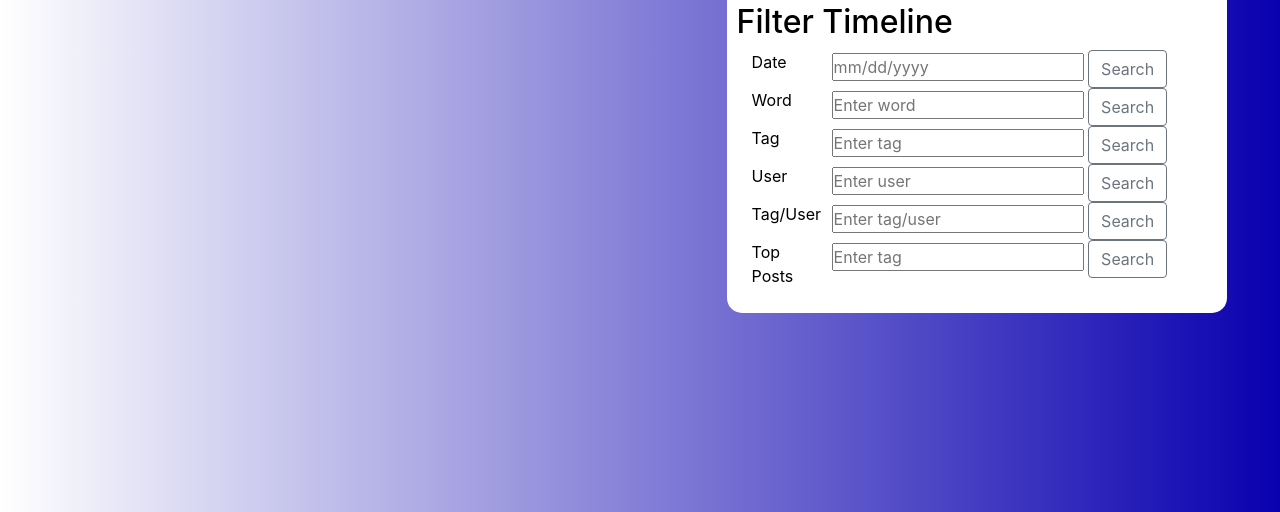
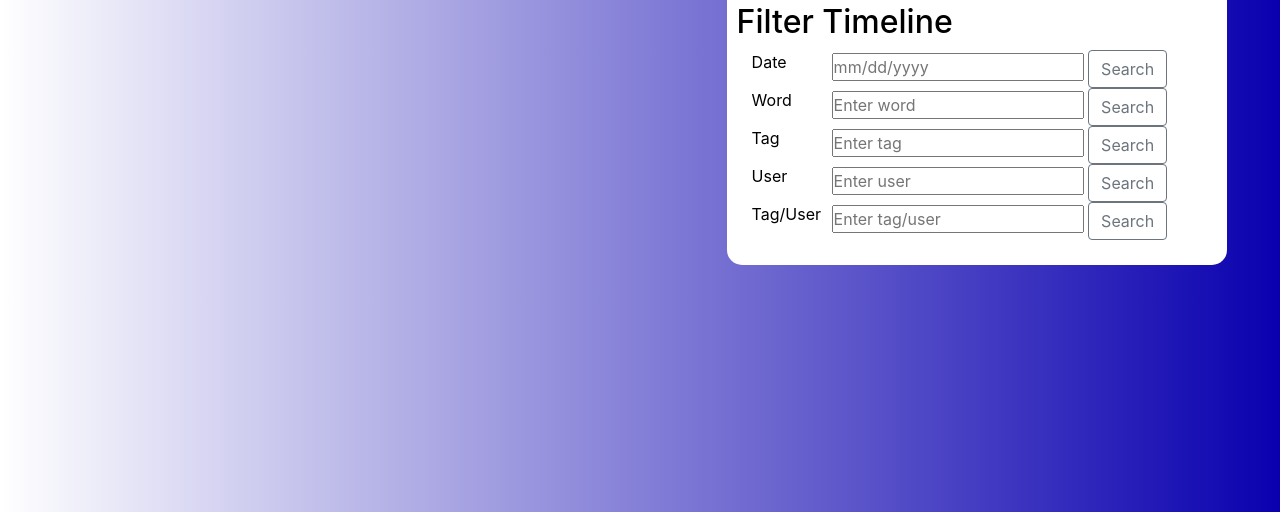
Before and after one commit to karagenit/twistter, a Django app: template templates/login/mainpage.html in a window 1280 px wide. Shown: the part 206-718 px from the top of the page. Run offline with Django 3.2, Linux system fonts and the light colour scheme; the template is opened without the code that fills it, so the values that code supplies are empty; some libraries are stand-ins or nearby versions.

Commit message:
Got rid of "Top Posts"

```diff
--- a/templates/login/mainpage.html
+++ b/templates/login/mainpage.html
@@ -241,18 +241,6 @@
                     </form>
                 </div>
             </div>
-            <div class="row justify-content-md-center">
-                <div class="col col-lg-2">
-                    Top Posts
-                </div>
-                <div class="col">
-                    <form method="get" action="/search/results">{% csrf_token %}
-                        <input type="text" name="top_tag_search" placeholder="Enter tag" pattern="[a-zA-Z0-9]+">
-                        <button class="btn btn-outline-secondary" name="word_search_update" type='submit'>Search
-                        </button>
-                    </form>
-                </div>
-            </div>
         </div>
     </div>
 
```
